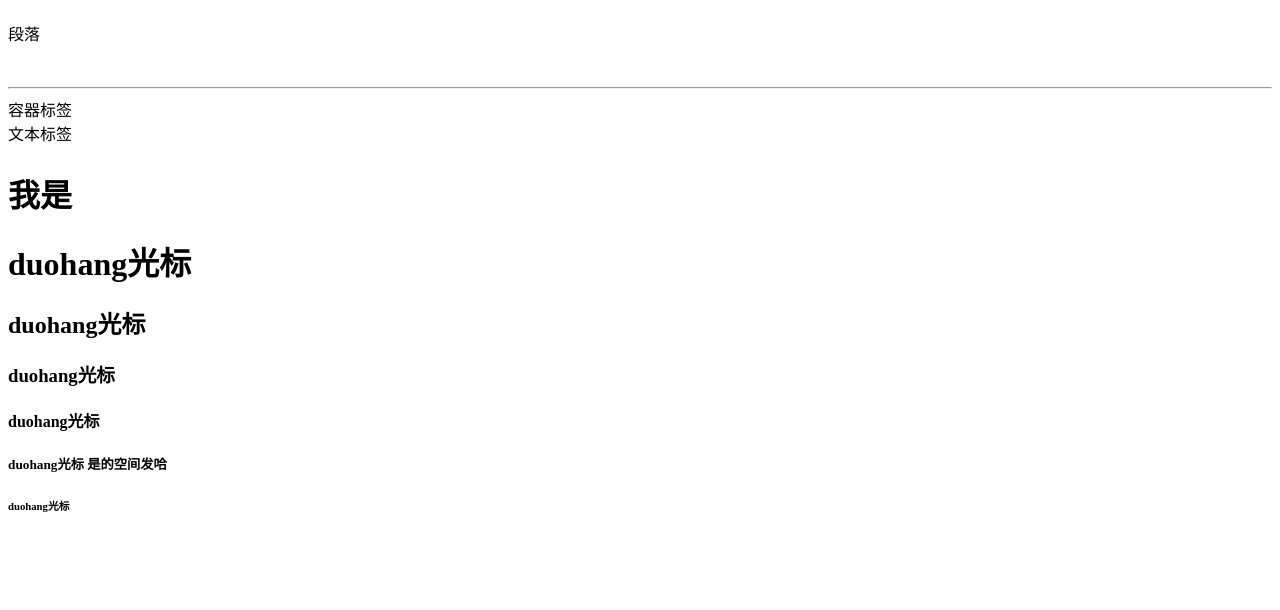
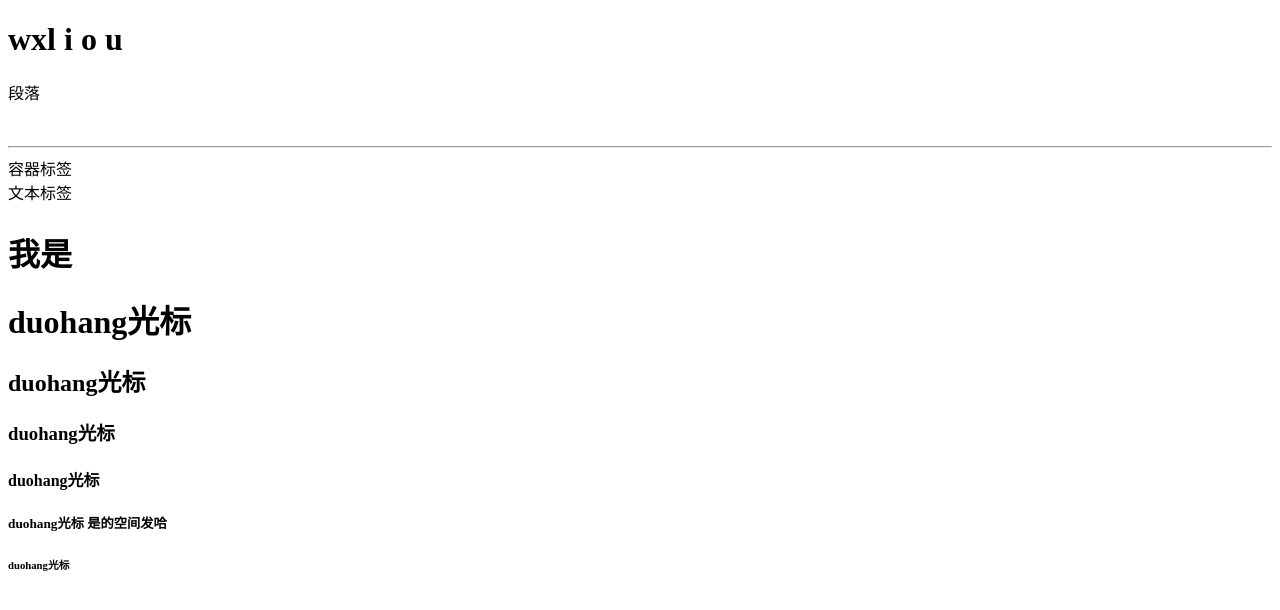
Before and after one commit to keasarsk/keasarsk.github.io, a plain HTML site: page index.html in a window 1280 px wide. Drawn offline with Linux system fonts and the light colour scheme.

Commit message:
Update index.html

```diff
--- a/index.html
+++ b/index.html
@@ -4,7 +4,7 @@
     <meta charset="UTF-8">
     <meta http-equiv="X-UA-Compatible" content="IE=edge">
     <meta name="viewport" content="width=device-width, initial-scale=1.0">
-    <title>Document</title>
+    <title>这里是邵凯的第一个网站！</title>
 
     <!--
     <style></style>
@@ -14,7 +14,8 @@
     -->
 </head>
 <body>
-    <h1></h1>
+    <h1>wxl i o u </h1>
+
     <p>段落</p>
     <br>
     <hr>
```
